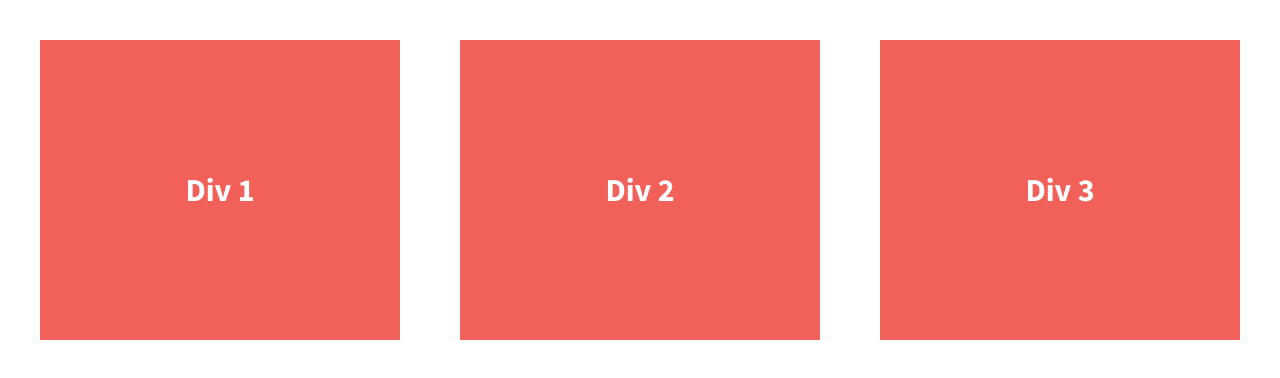
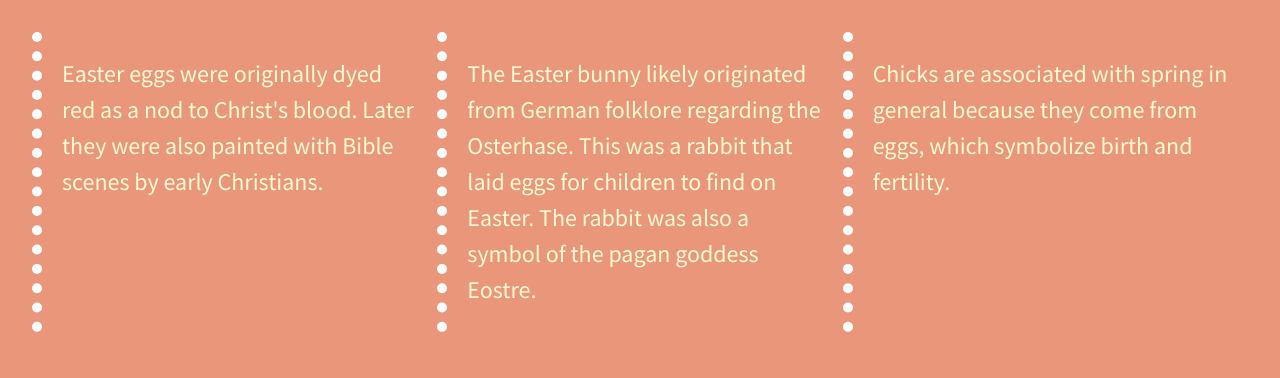
Before and after one commit to Sarah-Thomas-992/206-divs-fb-starter, a plain HTML site: page index.html in a window 1280 px wide. Drawn offline with nearby package versions, Linux system fonts and the light colour scheme.

Commit message:
Updated divs with Easter content

```diff
--- a/css/main.css
+++ b/css/main.css
@@ -97,35 +97,35 @@ textarea {
 
 
 html {
-  background-color: #fff;
+  background-color: darksalmon;
   height: 100%;
 }
 
 body {
   font-family: 'Source Sans Pro', sans-serif;
   padding: 2em;
-  font-size: 1.25em;
+  font-size: 1em;
   height: 100%;
 }
 
 .wrapper {
   /*add display:flex and set justify-content to space-between*/
-  font-weight: 700;
+  font-weight: 400;
   display: flex;
   justify-content: space-between;
 }
 
 .div-1, .div-2, .div-3 {
   /*give the divs a width of 30%, add display:flex, set justify-content and align-items to center*/
-  color: #fff;
+  color: lightgoldenrodyellow;
   line-height: 1.5em;
-  font-size: 1.6em;
-  background-color: #f16059;
-  height: 300px;
+  font-size: 1.5em;
   width: 30%;
   display: flex;
   justify-content: center;
-  align-items: center;
+  align-items: flex-start;
+  border-left: 10px dotted white;
+  padding: 0 20px;
 }
 
 
--- a/index.html
+++ b/index.html
@@ -1,5 +1,6 @@
 <!doctype html>
 <html class="no-js" lang="">
+
 <head>
     <meta charset="utf-8">
     <meta http-equiv="x-ua-compatible" content="ie=edge">
@@ -16,6 +17,7 @@
     <link href='http://fonts.googleapis.com/css?family=Lora:700' rel='stylesheet' type='text/css'>
     <link href='http://fonts.googleapis.com/css?family=Source+Sans+Pro:400,700' rel='stylesheet' type='text/css'>
 </head>
+
 <body>
     <!--[if lt IE 8]>
             <p class="browserupgrade">You are using an <strong>outdated</strong> browser. Please <a href="http://browsehappy.com/">upgrade your browser</a> to improve your experience.</p>
@@ -23,13 +25,16 @@
 
     <section class="wrapper">
         <div class="div-1">
-                Div 1
+            <p>Easter eggs were originally dyed red as a nod to Christ's blood. Later they were also painted with Bible
+                scenes by early Christians.</p>
         </div>
         <div class="div-2">
-                Div 2
+            <p>The Easter bunny likely originated from German folklore regarding the Osterhase. This was a rabbit that
+                laid eggs for children to find on Easter. The rabbit was also a symbol of the pagan goddess Eostre.</p>
         </div>
         <div class="div-3">
-                Div 3
+            <p>Chicks are associated with spring in general because they come from eggs, which symbolize birth and
+                fertility.</p>
         </div>
     </section>
 
@@ -40,12 +45,15 @@
 
     <!-- Google Analytics: change UA-XXXXX-X to be your site's ID. -->
     <script>
-            (function(b,o,i,l,e,r){b.GoogleAnalyticsObject=l;b[l]||(b[l]=
-            function(){(b[l].q=b[l].q||[]).push(arguments)});b[l].l=+new Date;
-            e=o.createElement(i);r=o.getElementsByTagName(i)[0];
-            e.src='https://www.google-analytics.com/analytics.js';
-            r.parentNode.insertBefore(e,r)}(window,document,'script','ga'));
-            ga('create','UA-XXXXX-X','auto');ga('send','pageview');
+            (function (b, o, i, l, e, r) {
+                b.GoogleAnalyticsObject = l; b[l] || (b[l] =
+                    function () { (b[l].q = b[l].q || []).push(arguments) }); b[l].l = +new Date;
+                e = o.createElement(i); r = o.getElementsByTagName(i)[0];
+                e.src = 'https://www.google-analytics.com/analytics.js';
+                r.parentNode.insertBefore(e, r)
+            }(window, document, 'script', 'ga'));
+        ga('create', 'UA-XXXXX-X', 'auto'); ga('send', 'pageview');
     </script>
 </body>
+
 </html>
```
Lines whose indentation alone changed are shown as unchanged.
